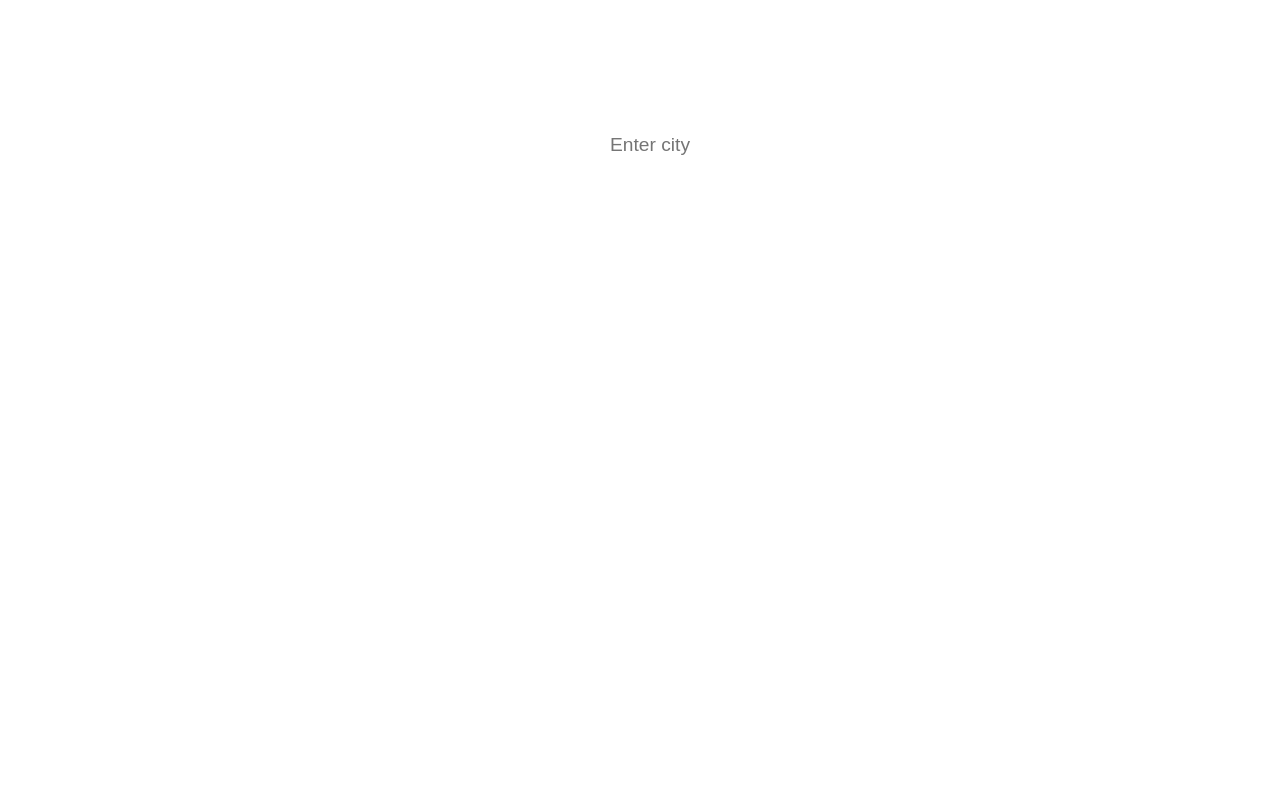
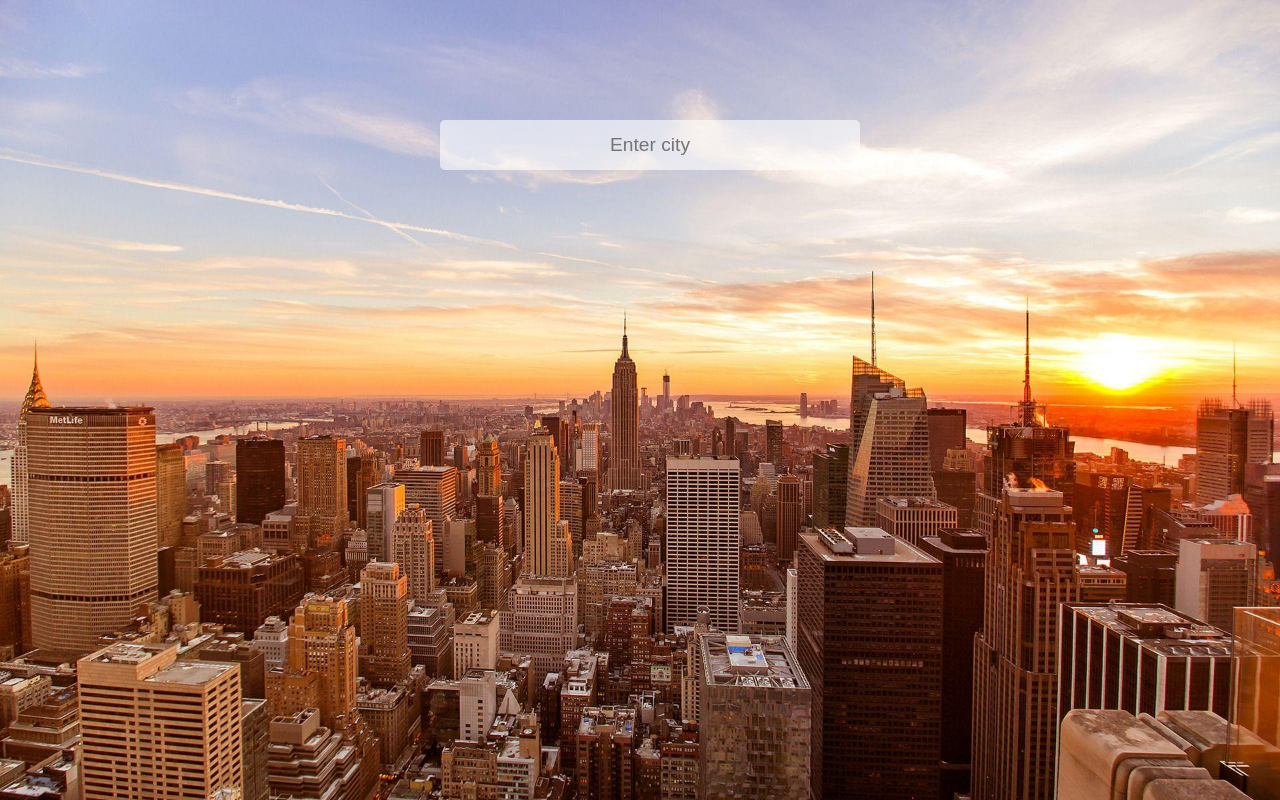
Before and after one commit to AditiTechiee/sktWatch, a plain HTML site: page index.html in a window 1280 px wide. Drawn offline with Linux system fonts and the light colour scheme.

Commit message:
Update styles.css

```diff
--- a/styles.css
+++ b/styles.css
@@ -3,7 +3,7 @@
 body{
     background-repeat: no-repeat;
     background-size: cover;
-    background-image: url(123442.jpg);
+    background-image: url(images/123442.jpg);
 }
 
 a:link {
```
